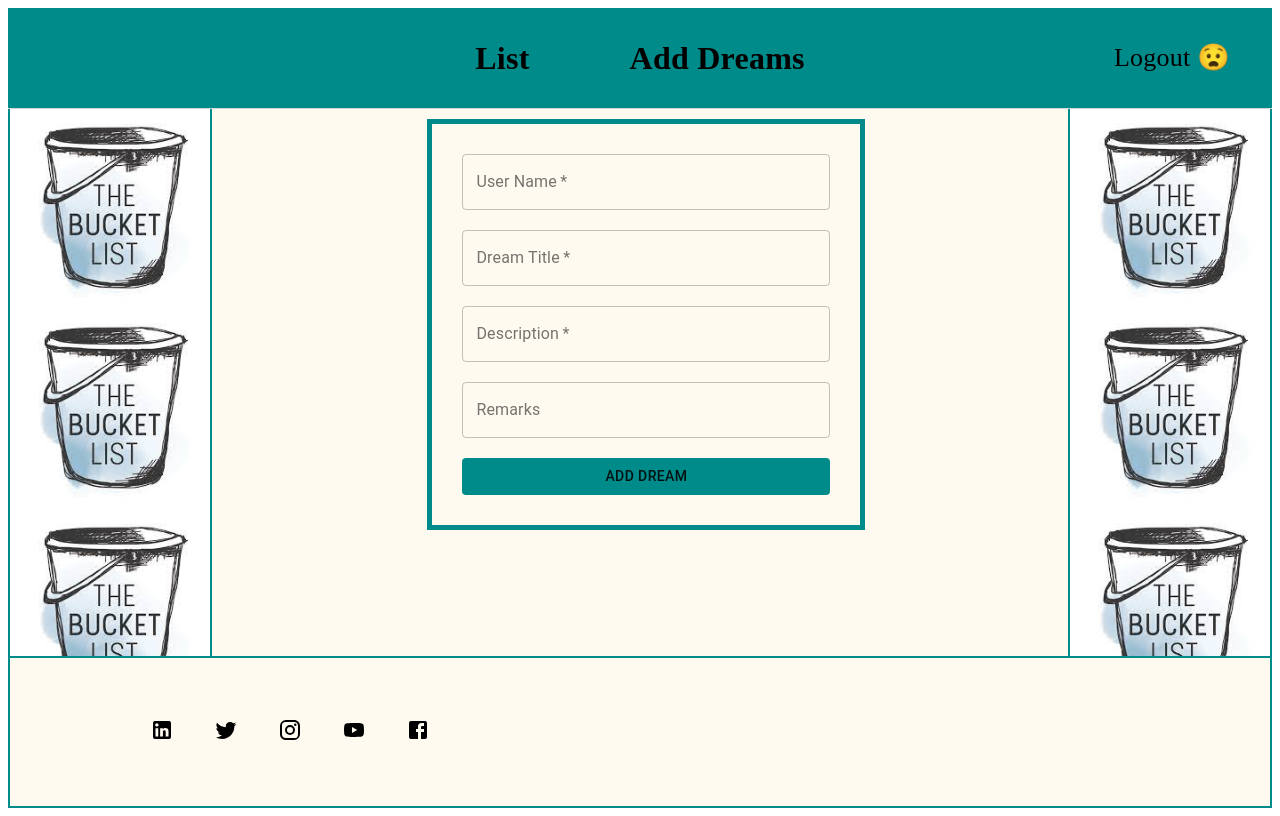
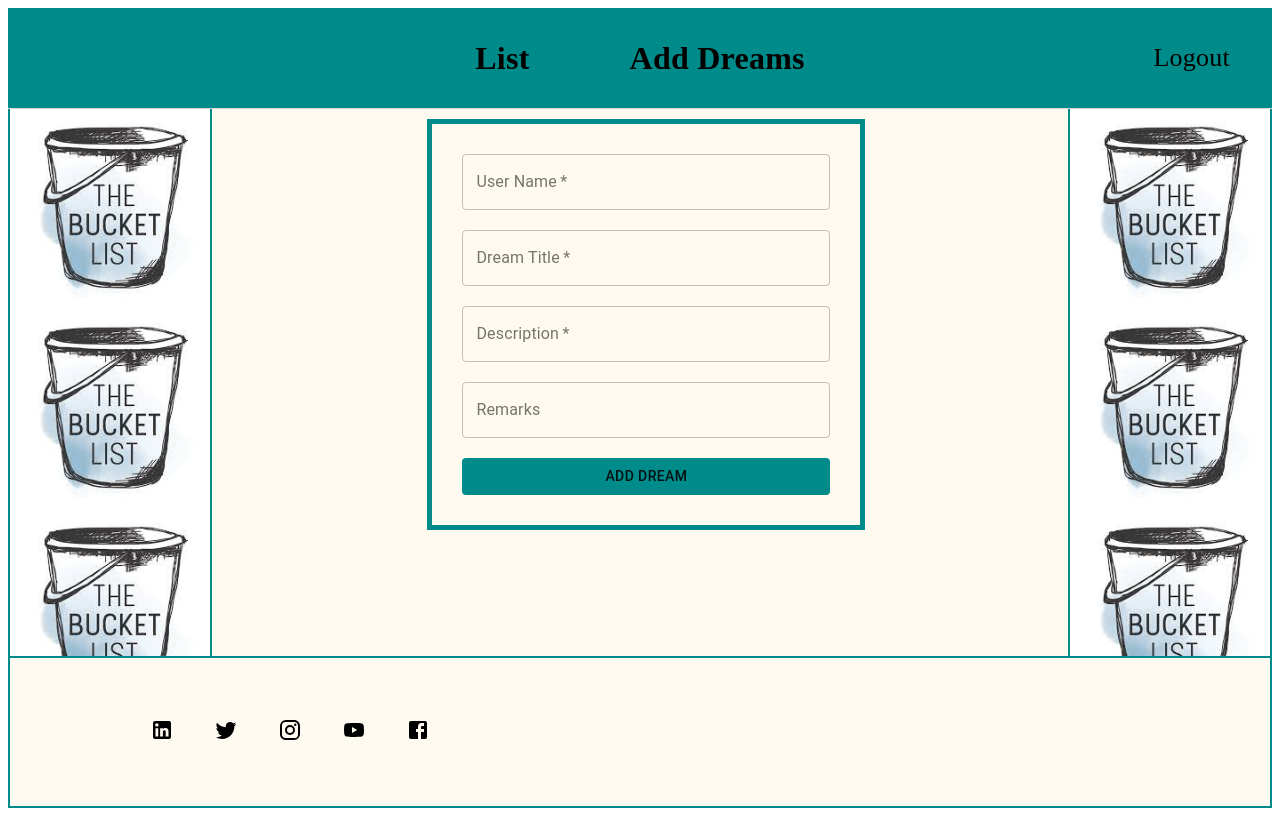
Before and after one commit to Abha-saxena123/bucket-list, a Next.js app: page /add-dream in a window 1280 px wide. Built offline with nearby package versions, Linux system fonts and the light colour scheme; no server answers.

Commit message:
feat: ui change for logout button

```diff
--- a/src/modules/common/components/layout/header/header.tsx
+++ b/src/modules/common/components/layout/header/header.tsx
@@ -29,7 +29,9 @@ export const Header: React.FC = () => {
         ))}
       </HeaderLinkContainer>
       <LogoutButton onClick={handleLogout}>
-        <Typography fontType={FontType.HEADLINE2}>Logout 😧</Typography>{" "}
+        <Typography fontType={FontType.HEADLINE2}>
+          Logout <span>😧</span>
+        </Typography>{" "}
       </LogoutButton>
     </HeaderContainer>
   );
@@ -38,4 +40,12 @@ export const Header: React.FC = () => {
 const LogoutButton = styled.div`
   position: absolute;
   right: 50px;
+  > div > span {
+    display: none;
+  }
+  :hover {
+    > div > span {
+      display: block;
+    }
+  }
 `;
--- a/src/modules/common/components/typography/typography.styles.tsx
+++ b/src/modules/common/components/typography/typography.styles.tsx
@@ -2,6 +2,7 @@ import { StyledTypographyProps } from "../../types/typography.types";
 import styled from "styled-components";
 
 export const StyledTypography = styled.div<StyledTypographyProps>`
+  display: flex;
   color: ${({ color }) => (color ? color : "black")};
   font-size: ${(style) => style.desktop.fontSize};
   font-weight: ${(style) => style.desktop.fontWeight};
```
